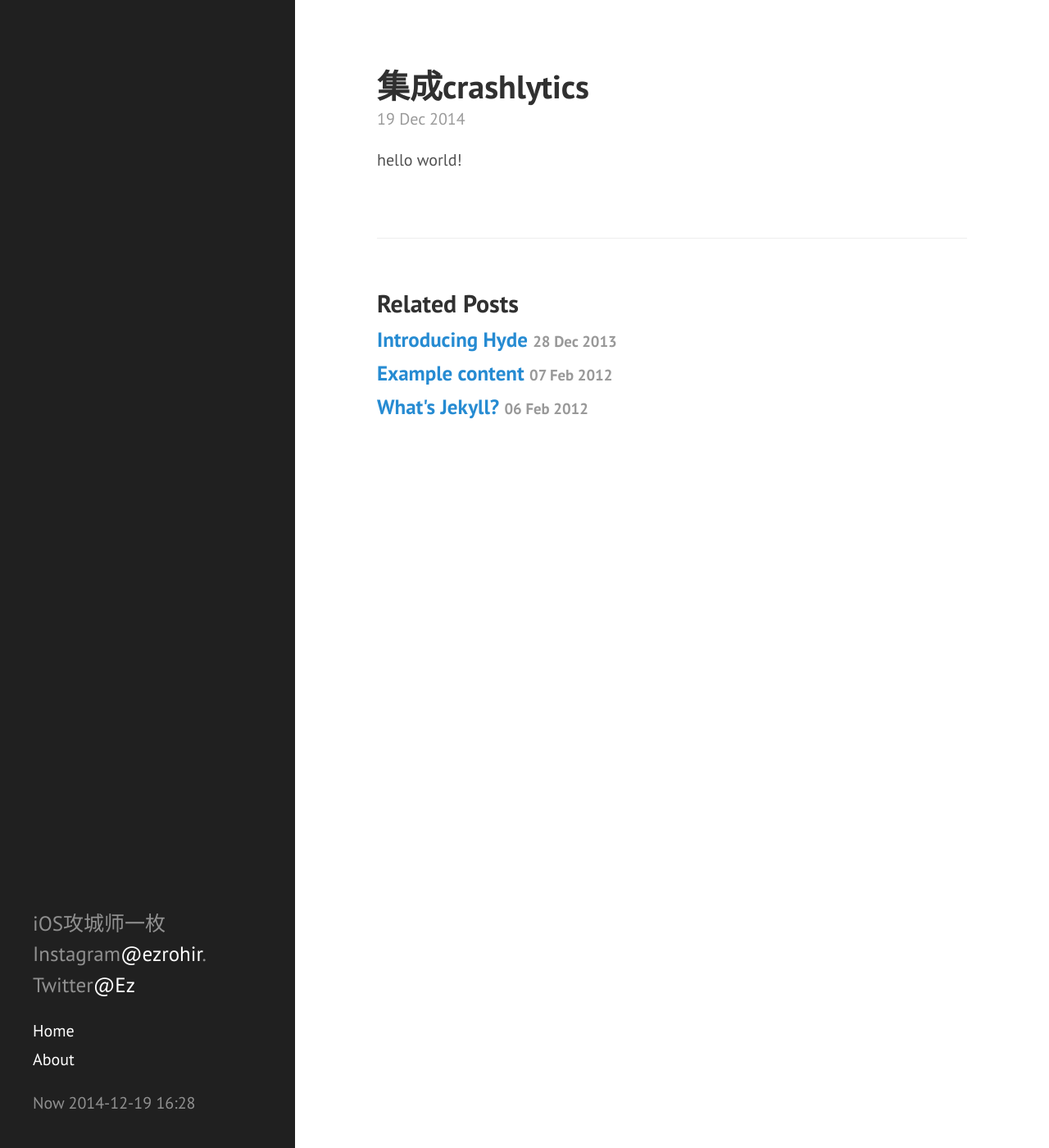
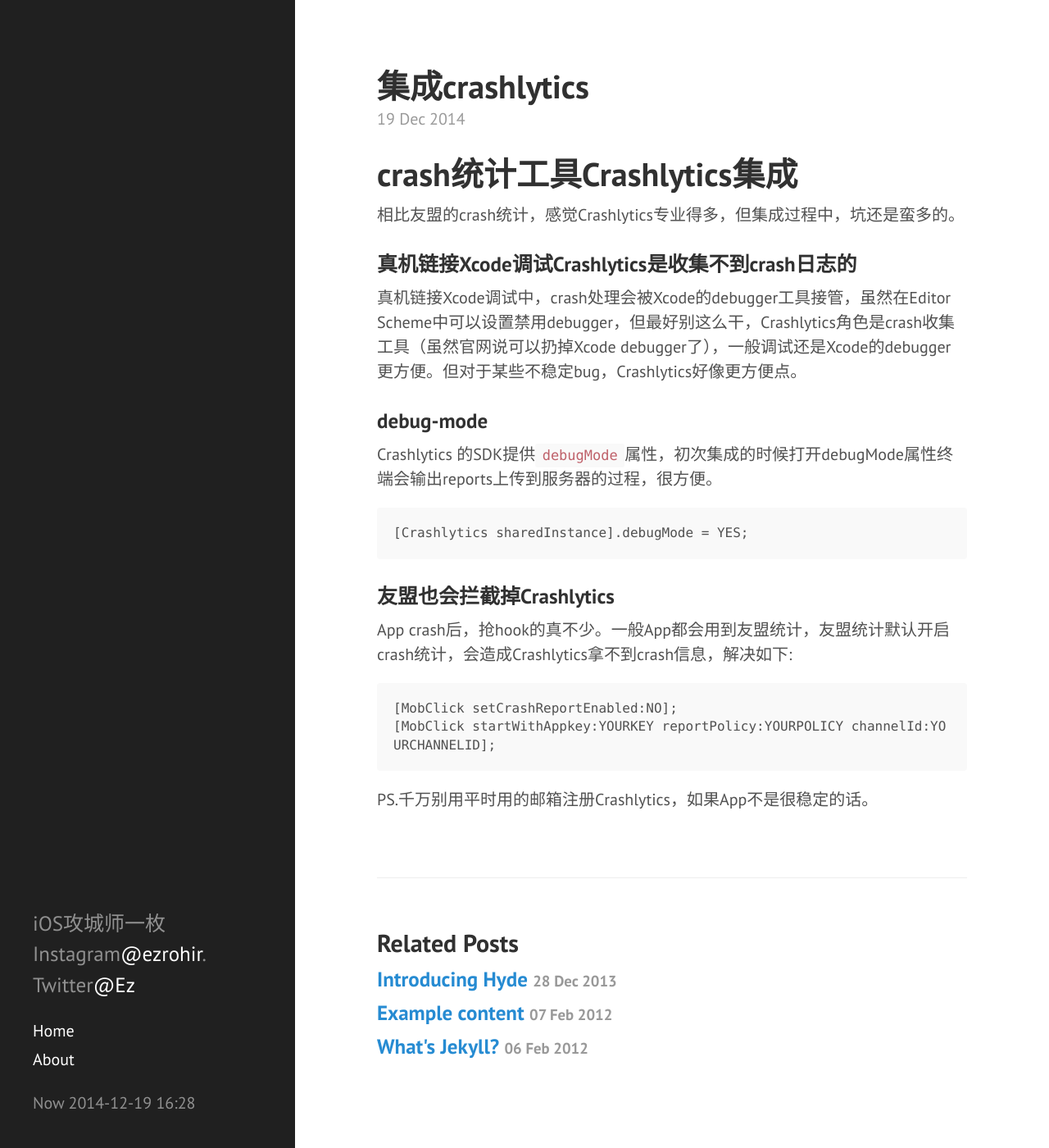
Before and after one commit to ezrohir/ezrohir.github.io, a Jekyll site: the page built from _posts/2014-12-19-集成crashlytics.md, in a window 1280 px wide and 1400 px high. Shown: the whole window at 82% size. Built offline with Jekyll 4.4.1, drawn with Linux system fonts in a browser that asks for light colours; Markdown is read by kramdown in place of the engine named in the settings.

Commit message:
add a new post

```diff
--- a/_posts/2014-12-19-集成crashlytics.md
+++ b/_posts/2014-12-19-集成crashlytics.md
@@ -2,5 +2,22 @@
 layout: post
 title: 集成crashlytics
 ---
+# crash统计工具Crashlytics集成
+相比友盟的crash统计，感觉Crashlytics专业得多，但集成过程中，坑还是蛮多的。
 
-hello world!
+### 真机链接Xcode调试Crashlytics是收集不到crash日志的
+真机链接Xcode调试中，crash处理会被Xcode的debugger工具接管，虽然在Editor Scheme中可以设置禁用debugger，但最好别这么干，Crashlytics角色是crash收集工具（虽然官网说可以扔掉Xcode debugger了），一般调试还是Xcode的debugger更方便。但对于某些不稳定bug，Crashlytics好像更方便点。
+
+### debug-mode
+Crashlytics 的SDK提供`debugMode`属性，初次集成的时候打开debugMode属性终端会输出reports上传到服务器的过程，很方便。
+
+	[Crashlytics sharedInstance].debugMode = YES;
+
+### 友盟也会拦截掉Crashlytics
+App crash后，抢hook的真不少。一般App都会用到友盟统计，友盟统计默认开启crash统计，会造成Crashlytics拿不到crash信息，解决如下:
+
+	[MobClick setCrashReportEnabled:NO];
+	[MobClick startWithAppkey:YOURKEY reportPolicy:YOURPOLICY channelId:YOURCHANNELID];
+
+
+PS.千万别用平时用的邮箱注册Crashlytics，如果App不是很稳定的话。
```
